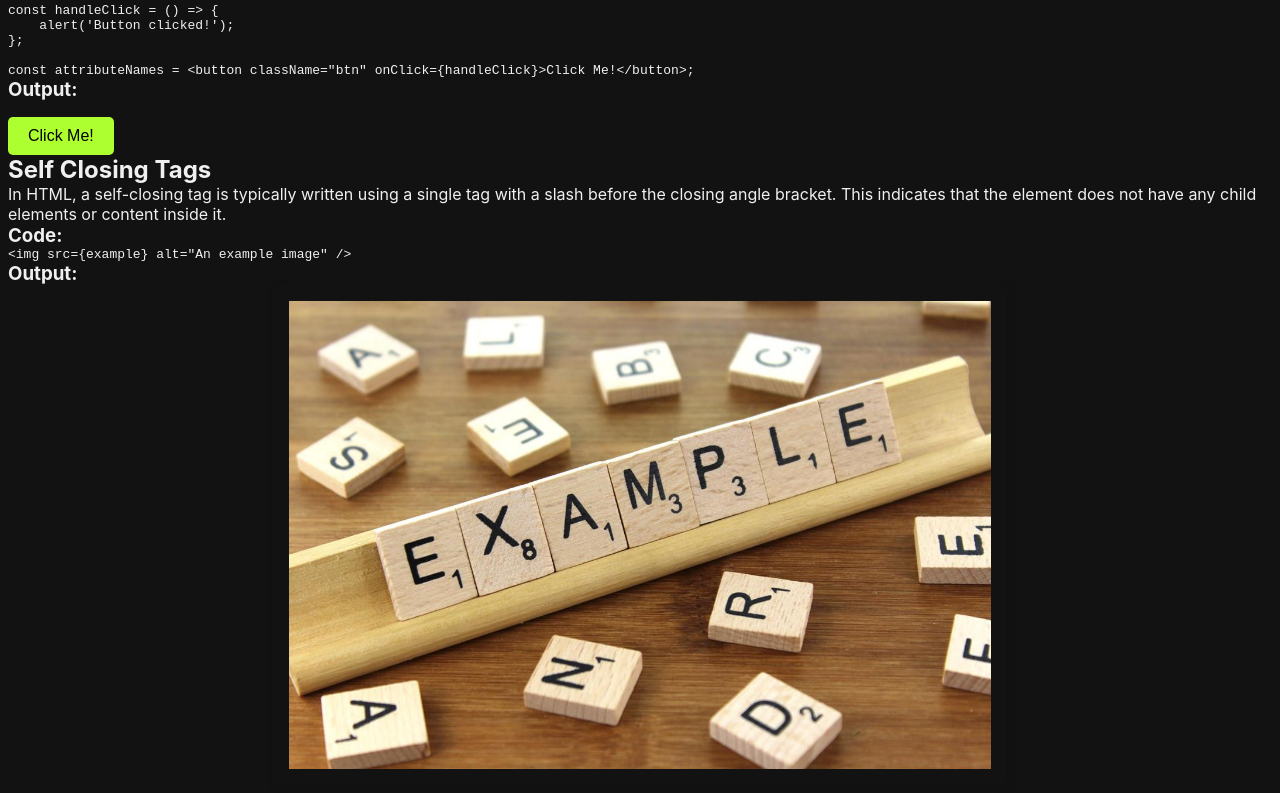
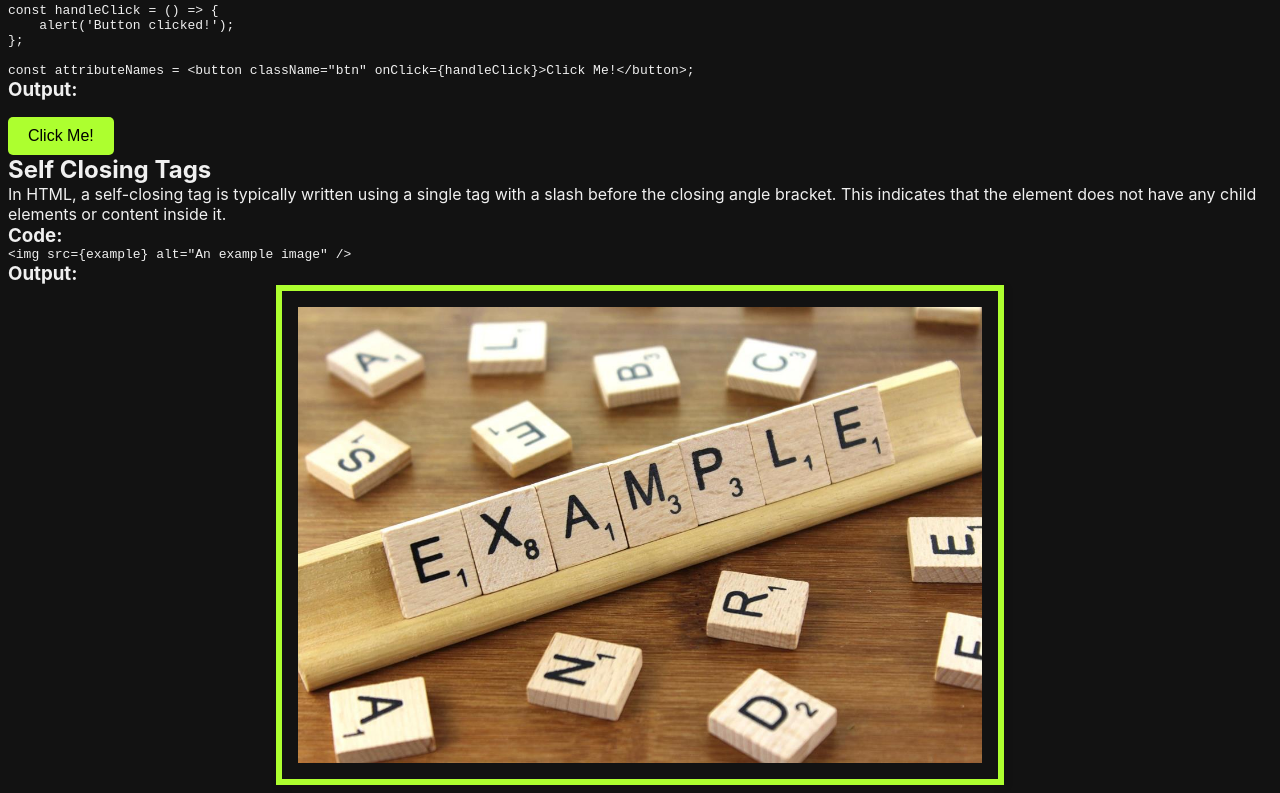
Before and after one commit to rees-kyle/react_showcase, a React (Create React App) app in the folder project/: page /jsx-syntax in a window 1280 px wide. Shown: the part 1524-2317 px from the top of the page. Built offline with nearby package versions, Linux system fonts and the light colour scheme.

Commit message:
Add border to example image

```diff
--- a/project/src/components/basics/jsxsyntax/self-closing-tags.css
+++ b/project/src/components/basics/jsxsyntax/self-closing-tags.css
@@ -13,4 +13,5 @@
     object-fit: contain;       /* Keep the image within the boundaries without stretching */
     box-shadow: 2px 2px 8px rgba(0, 0, 0, 0.1);  /* Apply a box shadow */
     padding: 1rem;
+    border: .4rem solid greenyellow;    /* Add a black border around the image */
 }
```
